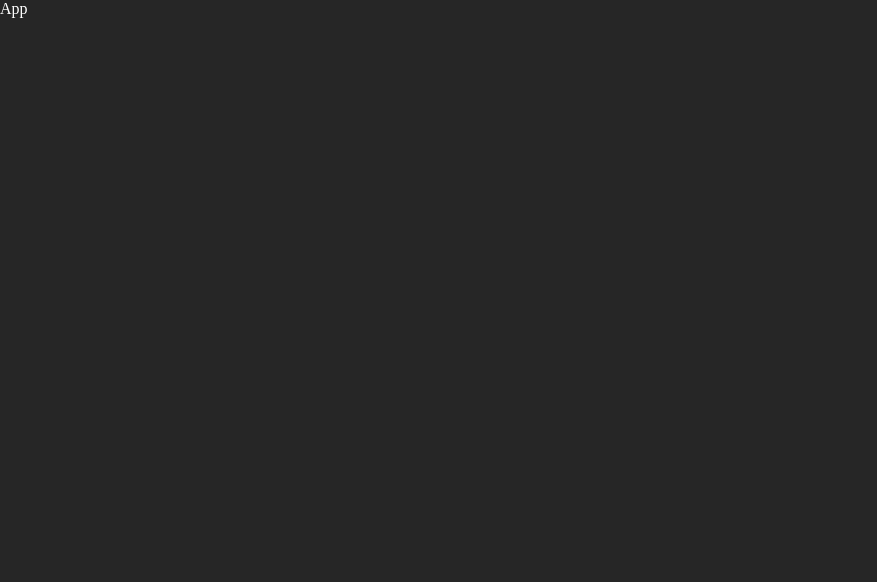
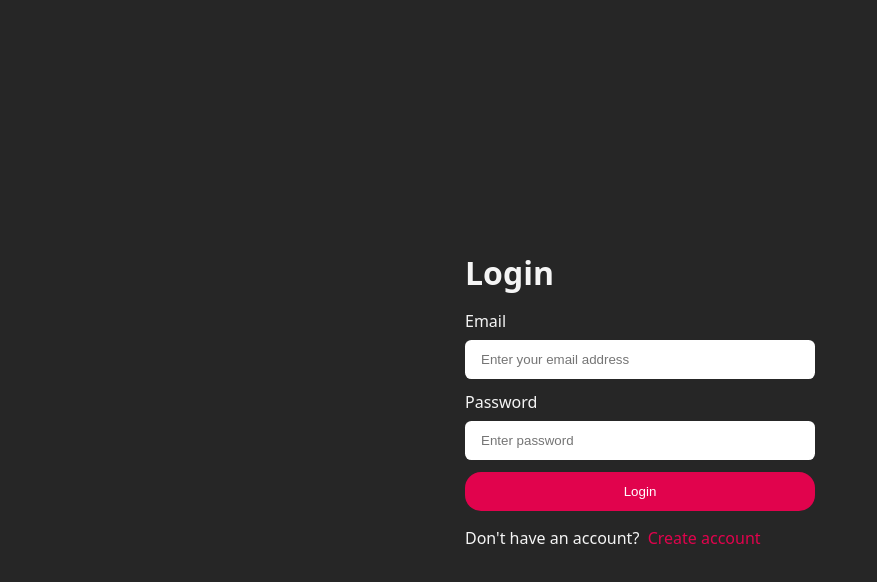
Before and after one commit to errishi/resume-analyser-server, a React app in the folder Frontend/: page /login in a window 1280 px wide. Shown: the top 582 px of the page, without its empty margins (0-877 px from the left). Built offline with nearby package versions, Linux system fonts and the light colour scheme; the HTML template or start-up script is replaced by a standard one.

Commit message:
auth form ui

```diff
--- a/Frontend/package.json
+++ b/Frontend/package.json
@@ -10,8 +10,10 @@
     "preview": "vite preview"
   },
   "dependencies": {
+    "axios": "^1.13.6",
     "react": "^19.2.4",
     "react-dom": "^19.2.4",
+    "react-router": "^7.13.2",
     "sass": "^1.98.0"
   },
   "devDependencies": {
--- a/Frontend/src/App.jsx
+++ b/Frontend/src/App.jsx
@@ -1,8 +1,10 @@
-import React from 'react'
+import React from 'react';
+import router from './app.routes.jsx';
+import { RouterProvider } from 'react-router';
 
 const App = () => {
   return (
-    <div>App</div>
+    <RouterProvider router={router} />
   )
 }
 
--- /dev/null
+++ b/Frontend/src/app.routes.jsx
@@ -0,0 +1,17 @@
+import { createBrowserRouter } from 'react-router';
+import Login from './features/auth/pages/Login';
+import Register from './features/auth/pages/Register';
+import { Navigate } from 'react-router';
+
+const router = createBrowserRouter([
+    {
+        path: "/login",
+        element: <Login />
+    },
+    {
+        path: "/register",
+        element: <Register />
+    }
+]);
+
+export default router;
--- /dev/null
+++ b/Frontend/src/features/auth/auth.form.scss
@@ -0,0 +1,40 @@
+main{
+    min-height: 100vh;
+    width: 100%;
+    display: flex;
+    justify-content: center;
+    align-items: center;
+
+    .form-container{
+        min-width: 350px;
+        display: flex;
+        flex-direction: column;
+        gap: 1rem;
+    }
+
+    form{
+        display: flex;
+        flex-direction: column;
+        gap: 0.75rem;
+    }
+
+    .input-group{
+        display: flex;
+        flex-direction: column;
+
+        gap: 0.5rem;
+
+        input{
+            border: none;
+            outline: none;
+            padding-inline: 1rem;
+            padding-block: 0.75rem;
+            border-radius: 0.4rem;
+        }
+    }
+
+    a{
+        text-decoration: none;
+        color: #e1034d;
+    }
+}
--- /dev/null
+++ b/Frontend/src/features/auth/pages/Login.jsx
@@ -0,0 +1,38 @@
+import React from 'react'
+import '../auth.form.scss';
+import { Link } from 'react-router';
+
+const Login = () => {
+
+  const handleSubmit = (e) => {
+    e.preventDefault();
+  }
+
+  return (
+    <main>
+      <div className='form-container'>
+        <h1>Login</h1>
+        <form onSubmit={handleSubmit}>
+
+        <div className="input-group">
+          <label htmlFor="email">Email</label>
+          <input type="email" id='email' name='email' placeholder='Enter your email address' />
+        </div>
+        <div className="input-group">
+          <label htmlFor="password">Password</label>
+          <input type="password" id='password' name='password' placeholder='Enter password' />
+        </div>
+
+        <button className='button primary-button'>Login</button>
+
+        </form>
+
+        <p>Don't have an account? &nbsp;
+          <Link to={'/register'}>Create account</Link>
+        </p>
+      </div>
+    </main>
+  )
+}
+
+export default Login;
--- /dev/null
+++ b/Frontend/src/features/auth/pages/Register.jsx
@@ -0,0 +1,41 @@
+import React from 'react'
+import { Link, useNavigate } from 'react-router';
+
+const Register = () => {
+  const handleSubmit = (e) => {
+    e.preventDefault();
+  }
+
+  const navigate = useNavigate();
+
+  return (
+    <main>
+      <div className='form-container'>
+        <h1>Register</h1>
+        <form onSubmit={handleSubmit}>
+
+        <div className="input-group">
+          <label htmlFor="username">Username</label>
+          <input type="text" id='username' name='username' placeholder='Enter Username' />
+        </div>
+        <div className="input-group">
+          <label htmlFor="email">Email</label>
+          <input type="email" id='email' name='email' placeholder='Enter your email address' />
+        </div>
+        <div className="input-group">
+          <label htmlFor="password">Password</label>
+          <input type="password" id='password' name='password' placeholder='Enter password' />
+        </div>
+
+        <button className='button primary-button'>Register</button>
+
+        </form>
+        <p>Already have an account? &nbsp;
+          <Link to={'/login'}>Login</Link>
+        </p>
+      </div>
+    </main>
+  )
+}
+
+export default Register;
--- a/Frontend/src/style.scss
+++ b/Frontend/src/style.scss
@@ -1,3 +1,5 @@
+@use './styles/button.scss';
+
 *{
     margin: 0;
     padding: 0;
@@ -7,5 +9,6 @@
 html,body, #root{
     width: 100%;
     background-color: #262626;
-    color: white;
+    color: whitesmoke;
+    font-family: system-ui, -apple-system, BlinkMacSystemFont, 'Segoe UI', Roboto, Oxygen, Ubuntu, Cantarell, 'Open Sans', 'Helvetica Neue', sans-serif;
 }
--- /dev/null
+++ b/Frontend/src/styles/button.scss
@@ -0,0 +1,19 @@
+.button{
+    border: none;
+    outline: none;
+    padding-inline: 1rem;
+    padding-block: 0.75rem;
+    border-radius: 1rem;
+    cursor: pointer;
+
+    transition: all 0.3s ease-in-out;
+
+    &.primary-button{
+        background-color: #e1034d;
+        color: white;
+    }
+
+    &:active{
+        transform: scale(0.95);
+    }
+}
```
Also changed, not shown: Frontend/src/features/auth/services/auth.api.js (added), 1 other file (tests, documents, lock files or other folders).
